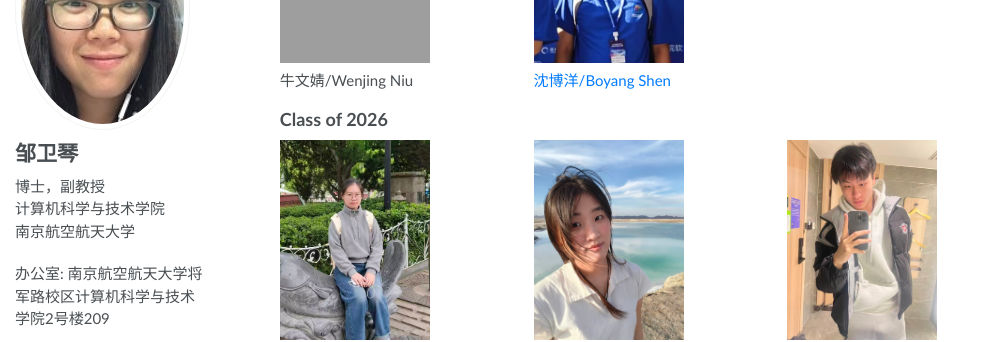
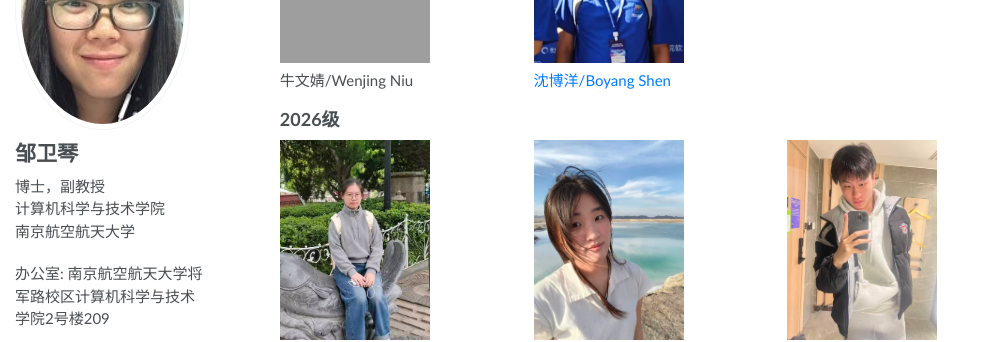
Before and after one commit to Weiqin-Zou/Weiqin-Zou.github.io, a Jekyll site: the page built from _pages_cn/about_cn.md, in a window 1280 px wide and 900 px high, scrolled down 3957 px. Shown: the part 156-498 px from the top of the window, without its empty margins (0-991 px from the left). Built offline with Jekyll 4.4.1, drawn with Linux system fonts in a browser that asks for light colours; some web fonts are replaced; grey boxes are pictures that could not be loaded.

Commit message:
OK final version after updating 26 students info

```diff
--- a/_pages_cn/about_cn.md
+++ b/_pages_cn/about_cn.md
@@ -345,7 +345,7 @@ redirect_from:
   </div>
 </div>
 
-## Class of 2026
+## 2026级
 <div class="bootstrap">
   <div class="row">
     <div class="col-xs-6 col-sm-4 col-md-3 col-lg-3">
```
